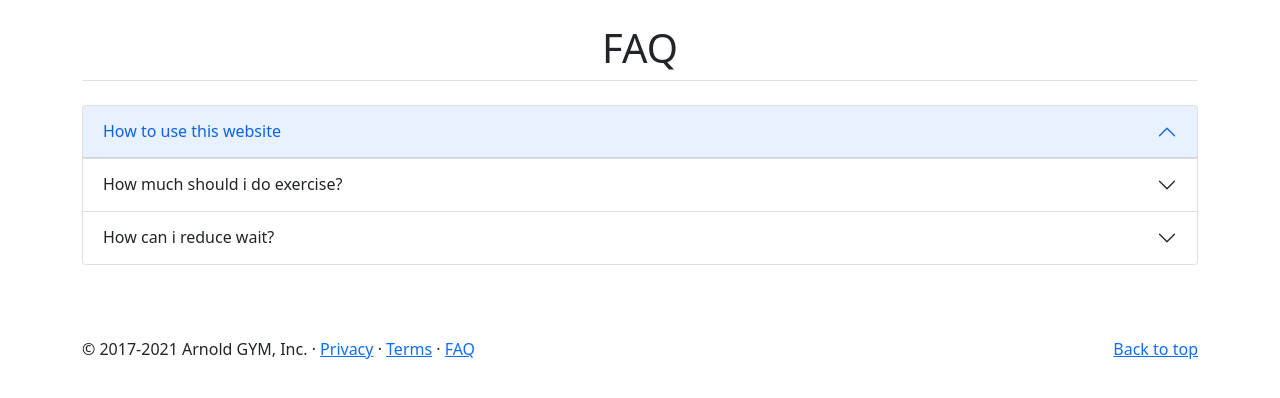
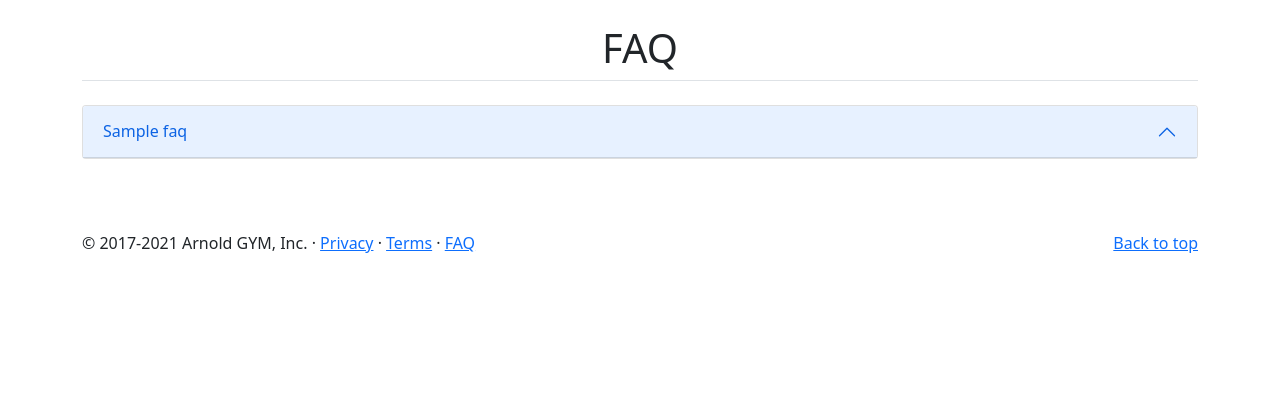
Before and after one commit to FedericoCalzoni/Gym-Management-System---Django, a Django app: template templates/faq.html in a window 1280 px wide. Shown: the part 56-454 px from the top of the page. Run offline with Django 5.2, Linux system fonts and the light colour scheme; the template is opened without the code that fills it: values that come from a table or form of the project are taken from there, others are empty; tables that the repository leaves empty hold one stand-in row (values such as "Sample post"); some libraries are stand-ins or nearby versions.

Commit message:
Faq page designed and made it dynamic

```diff
--- a/main/admin.py
+++ b/main/admin.py
@@ -13,3 +13,7 @@ admin.site.register(models.Service,ServiceAdmin)
 class PageAdmin(admin.ModelAdmin):
     list_display = ('title',)
 admin.site.register(models.Page,PageAdmin)
+
+class FaqAdmin(admin.ModelAdmin):
+    list_display = ('question',)
+admin.site.register(models.Faq,FaqAdmin)
--- a/main/models.py
+++ b/main/models.py
@@ -1,3 +1,4 @@
+from typing import Any
 from django.db import models
 from django.utils.safestring import mark_safe
 
@@ -29,3 +30,11 @@ class Page(models.Model):
 
     def __str__(self):
         return self.title
+
+
+class Faq(models.Model):
+    question = models.TextField(max_length=100)
+    answer = models.TextField(max_length=100)
+
+    def __str__(self):
+        return self.question
--- a/main/urls.py
+++ b/main/urls.py
@@ -7,5 +7,7 @@ from . import views
 
 urlpatterns = [
     path('',views.home,name = ''),
-    path('pagedetail/<int:id>',views.page_detail,name = 'page')
+    path('pagedetail/<int:id>',views.page_detail,name = 'page'),
+    path('Faq/',views.faq_page,name = 'faq'),
+
 ]+static(settings.MEDIA_URL,document_root = MEDIA_ROOT)
--- a/templates/base.html
+++ b/templates/base.html
@@ -58,7 +58,7 @@
     <!-- Footer Start -->
     <footer class="container py-5">
       <p class="float-end"><a href="#">Back to top</a></p>
-      <p>© 2017-2021 Arnold GYM, Inc. · <a href="{% url 'page' 2 %}">Privacy</a> · <a href="{% url 'page' 3 %}">Terms</a> · <a href="faq.php">FAQ</a></p>
+      <p>© 2017-2021 Arnold GYM, Inc. · <a href="{% url 'page' 2 %}">Privacy</a> · <a href="{% url 'page' 3 %}">Terms</a> · <a href="{% url 'faq' %}">FAQ</a></p>
     </footer>
     <!-- Footer End -->
 
--- a/templates/faq.html
+++ b/templates/faq.html
@@ -6,45 +6,22 @@
     <section class="container my-4">
         <h1 class="text-center mb-4 section-heading border-bottom pb-2">FAQ</h1>
         <div class="accordion" id="accordionExample">
+            {% for faqs in faq %}
             <div class="accordion-item">
-            <h2 class="accordion-header" id="headingOne">
-              <button class="accordion-button" type="button" data-bs-toggle="collapse" data-bs-target="#collapseOne" aria-expanded="true" aria-controls="collapseOne">
-                How to use this website
+                <h2 class="accordion-header" id="heading{{ forloop.counter }}">
+                    <button class="accordion-button" type="button" data-bs-toggle="collapse" data-bs-target="#collapse{{ forloop.counter }}" aria-expanded="true" aria-controls="collapse{{ forloop.counter }}">
+                        {{ faqs.question }}
                     </button>
                 </h2>
-            <div id="collapseOne" class="accordion-collapse collapse" aria-labelledby="headingOne" data-bs-parent="#accordionExample">
+                <div id="collapse{{ forloop.counter }}" class="accordion-collapse collapse" aria-labelledby="heading{{ forloop.counter }}" data-bs-parent="#accordionExample">
                     <div class="accordion-body">
-                <strong>This is the first item's accordion body.</strong> It is shown by default, until the collapse plugin adds the appropriate classes that we use to style each element. These classes control the overall appearance, as well as the showing and hiding via CSS transitions. You can modify any of this with custom CSS or overriding our default variables. It's also worth noting that just about any HTML can go within the <code>.accordion-body</code>, though the transition does limit overflow.
+                        <strong>{{ faqs.answer }}</strong>
                     </div>
                 </div>
             </div>
-          <div class="accordion-item">
-            <h2 class="accordion-header" id="headingTwo">
-              <button class="accordion-button collapsed" type="button" data-bs-toggle="collapse" data-bs-target="#collapseTwo" aria-expanded="false" aria-controls="collapseTwo">
-                How much should i do exercise?
-              </button>
-            </h2>
-            <div id="collapseTwo" class="accordion-collapse collapse" aria-labelledby="headingTwo" data-bs-parent="#accordionExample">
-              <div class="accordion-body">
-                <strong>This is the second item's accordion body.</strong> It is hidden by default, until the collapse plugin adds the appropriate classes that we use to style each element. These classes control the overall appearance, as well as the showing and hiding via CSS transitions. You can modify any of this with custom CSS or overriding our default variables. It's also worth noting that just about any HTML can go within the <code>.accordion-body</code>, though the transition does limit overflow.
-              </div>
-            </div>
-          </div>
-          <div class="accordion-item">
-            <h2 class="accordion-header" id="headingThree">
-              <button class="accordion-button collapsed" type="button" data-bs-toggle="collapse" data-bs-target="#collapseThree" aria-expanded="false" aria-controls="collapseThree">
-                How can i reduce wait?
-              </button>
-            </h2>
-            <div id="collapseThree" class="accordion-collapse collapse" aria-labelledby="headingThree" data-bs-parent="#accordionExample">
-              <div class="accordion-body">
-                <strong>This is the third item's accordion body.</strong> It is hidden by default, until the collapse plugin adds the appropriate classes that we use to style each element. These classes control the overall appearance, as well as the showing and hiding via CSS transitions. You can modify any of this with custom CSS or overriding our default variables. It's also worth noting that just about any HTML can go within the <code>.accordion-body</code>, though the transition does limit overflow.
-              </div>
-            </div>
-          </div>
+            {% endfor %}
         </div>
     </section>
     <!-- End -->
 </main>
-
 {% endblock %}
```
Also changed, not shown: main/views.py (+9 -1 lines), main/migrations/0009_faq.py (added). Lines whose indentation alone changed are shown as unchanged.
